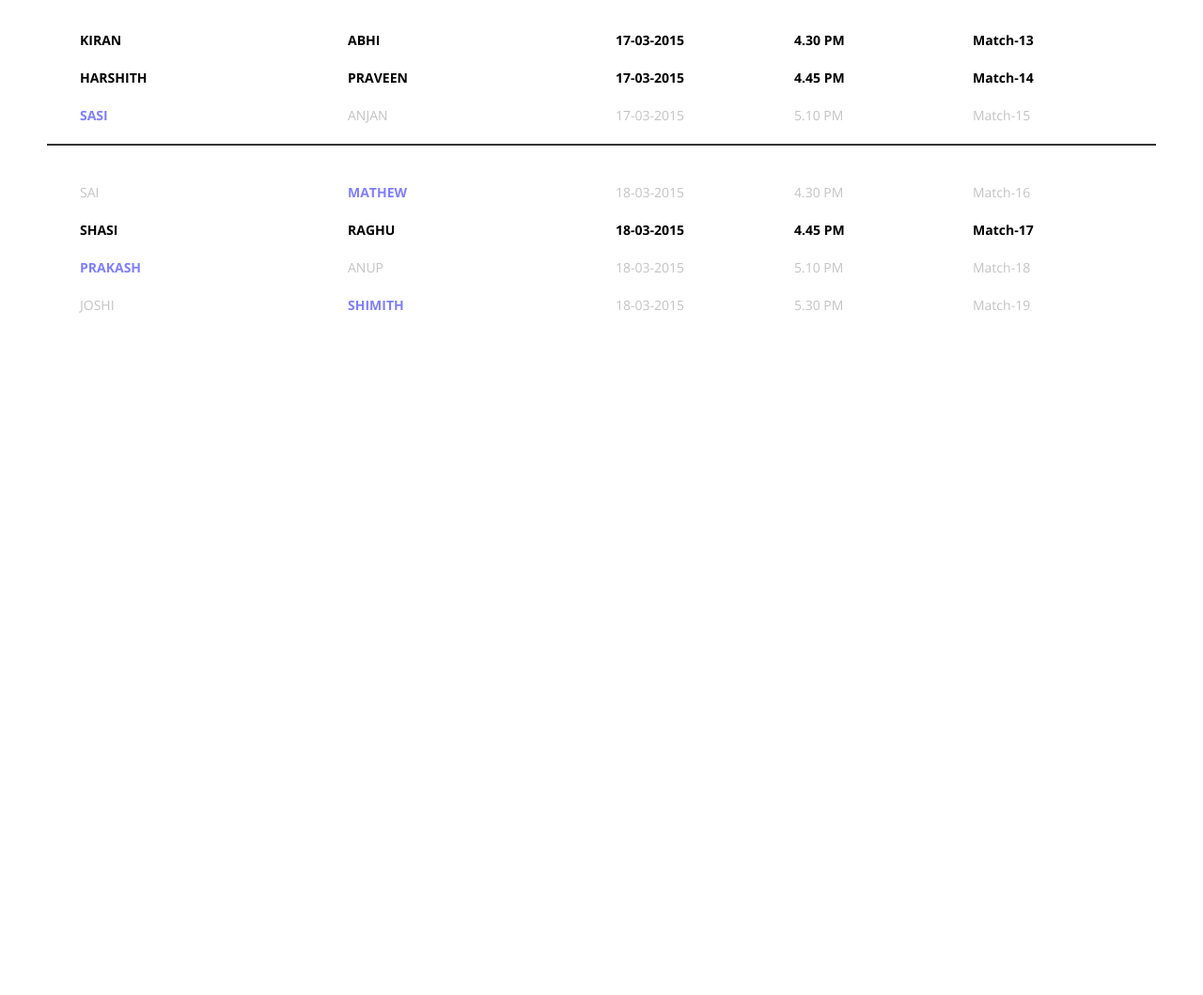
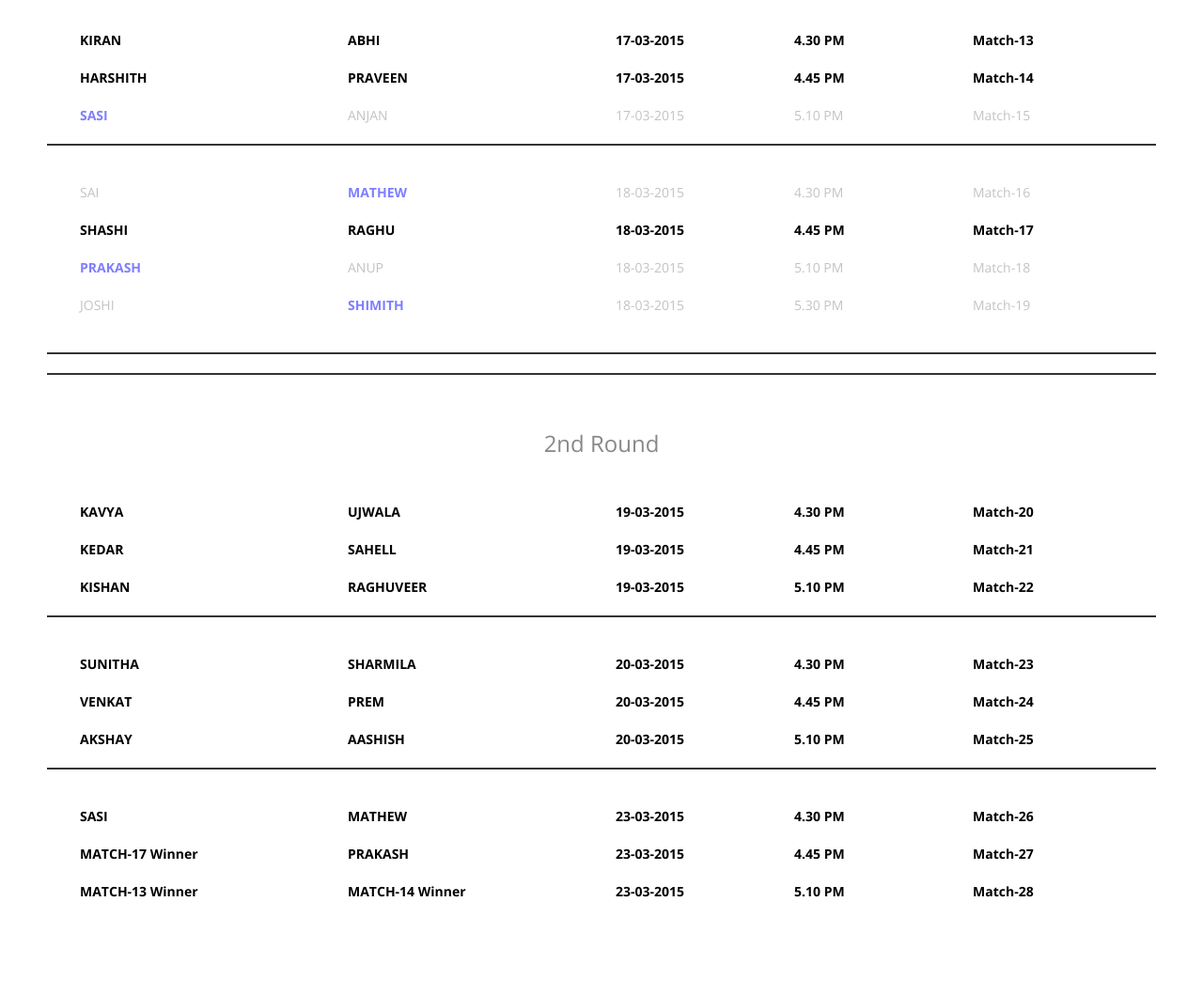
Before and after one commit to prakash89/pingpong, a Rails app: page /shedule in a window 1280 px wide. Shown: the part 858-1917 px from the top of the page at 94% size. Before the commit the page ends 1191 px from the top, so only its background shows below. Run offline with Rails 7, Linux system fonts and the light colour scheme; style sheets or scripts are compiled from the project's sources; some libraries are stand-ins or nearby versions.

Commit message:
added second round shedule

```diff
--- a/app/assets/stylesheets/style.scss
+++ b/app/assets/stylesheets/style.scss
@@ -958,7 +958,7 @@ and (max-width : 991px) {
     color: #fff;
 }
 .padding-slider {
-    margin-top: 60px;
+    margin-top: 60px !important;
 }
 .match-heading {
     text-align: center;
--- /dev/null
+++ b/app/views/welcome/_second.html.erb
@@ -0,0 +1,87 @@
+<h3 class="match-heading padding-slider">2nd Round</h3>
+
+    <div class="row message-box-high">
+        <div class="col-sm-12">
+            <div class="col-sm-3">KAVYA</div>
+            <div class="col-sm-3">UJWALA</div>
+            <div class="col-sm-2">19-03-2015 </div>
+            <div class="col-sm-2">4.30 PM </div>
+            <div class="col-sm-2">Match-20</div>
+        </div>
+    </div><br>
+    <div class="row message-box-high">
+        <div class="col-sm-12">
+            <div class="col-sm-3">KEDAR</div>
+            <div class="col-sm-3">SAHELL</div>
+            <div class="col-sm-2">19-03-2015 </div>
+            <div class="col-sm-2">4.45 PM </div>
+            <div class="col-sm-2">Match-21</div>
+        </div>
+    </div><br>
+    <div class="row message-box-high">
+        <div class="col-sm-12">
+            <div class="col-sm-3">KISHAN</div>
+            <div class="col-sm-3">RAGHUVEER</div>
+            <div class="col-sm-2">19-03-2015 </div>
+            <div class="col-sm-2">5.10 PM </div>
+            <div class="col-sm-2">Match-22</div>
+        </div>
+    </div>
+    <div class="journal-entry-devider"></div>
+    <br>
+    <div class="row message-box-high">
+        <div class="col-sm-12">
+            <div class="col-sm-3">SUNITHA</div>
+            <div class="col-sm-3">SHARMILA</div>
+            <div class="col-sm-2">20-03-2015 </div>
+            <div class="col-sm-2">4.30 PM </div>
+            <div class="col-sm-2">Match-23</div>
+        </div>
+    </div><br>
+    <div class="row message-box-high">
+        <div class="col-sm-12">
+            <div class="col-sm-3">VENKAT</div>
+            <div class="col-sm-3">PREM</div>
+            <div class="col-sm-2">20-03-2015 </div>
+            <div class="col-sm-2">4.45 PM </div>
+            <div class="col-sm-2">Match-24</div>
+        </div>
+    </div><br>
+    <div class="row message-box-high">
+        <div class="col-sm-12">
+            <div class="col-sm-3">AKSHAY</div>
+            <div class="col-sm-3">AASHISH</div>
+            <div class="col-sm-2">20-03-2015 </div>
+            <div class="col-sm-2">5.10 PM </div>
+            <div class="col-sm-2">Match-25</div>
+        </div>
+    </div>
+    <div class="journal-entry-devider"></div>
+    <br>
+    <div class="row message-box-high">
+        <div class="col-sm-12">
+            <div class="col-sm-3">SASI</div>
+            <div class="col-sm-3">MATHEW</div>
+            <div class="col-sm-2">23-03-2015 </div>
+            <div class="col-sm-2">4.30 PM </div>
+            <div class="col-sm-2">Match-26</div>
+        </div>
+    </div><br>
+    <div class="row message-box-high">
+        <div class="col-sm-12">
+            <div class="col-sm-3">MATCH-17 Winner</div>
+            <div class="col-sm-3">PRAKASH</div>
+            <div class="col-sm-2">23-03-2015 </div>
+            <div class="col-sm-2">4.45 PM </div>
+            <div class="col-sm-2">Match-27</div>
+        </div>
+    </div><br>
+    <div class="row message-box-high">
+        <div class="col-sm-12">
+            <div class="col-sm-3">MATCH-13 Winner</div>
+            <div class="col-sm-3">MATCH-14 Winner</div>
+            <div class="col-sm-2">23-03-2015 </div>
+            <div class="col-sm-2">5.10 PM </div>
+            <div class="col-sm-2">Match-28</div>
+        </div>
+    </div>
--- a/app/views/welcome/shedule.html.erb
+++ b/app/views/welcome/shedule.html.erb
@@ -180,7 +180,7 @@
     </div><br>
     <div class="row row message-box-high">
         <div class="col-sm-12">
-            <div class="col-sm-3">SHASI</div>
+            <div class="col-sm-3">SHASHI</div>
             <div class="col-sm-3">RAGHU</div>
             <div class="col-sm-2">18-03-2015 </div>
             <div class="col-sm-2">4.45 PM </div>
@@ -205,6 +205,11 @@
             <div class="col-sm-2">Match-19</div>
         </div>
     </div>
+    <br>
+    <div class="journal-entry-devider"></div>
+    <div class="journal-entry-devider"></div>
+    <%= render :partial => "second" %>
+
 </div>
 </div>
 </div>
```
